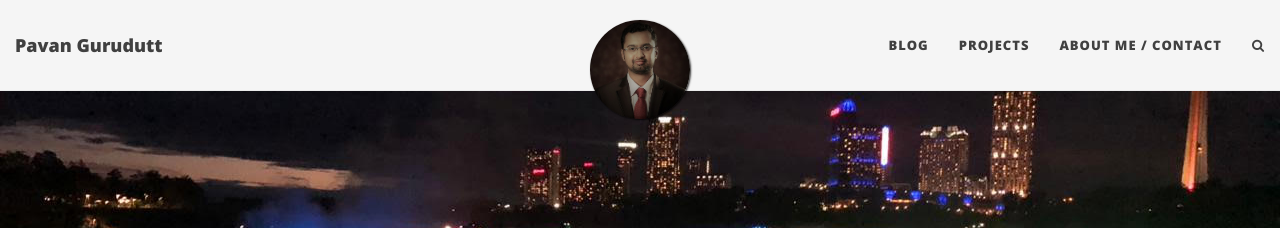
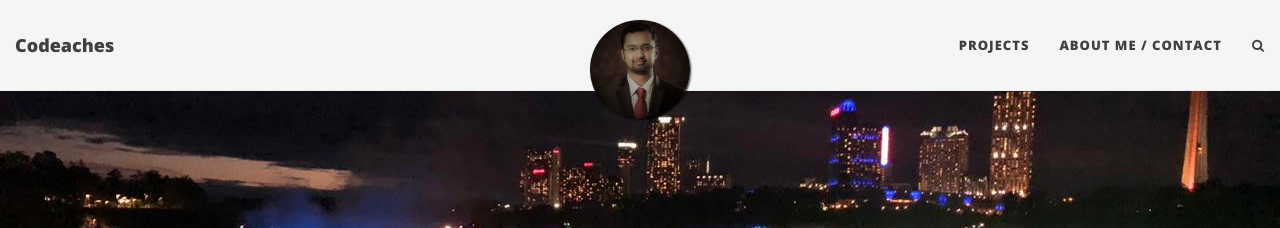
Before and after one commit to codeaches/codeaches.github.io, a Jekyll site: the page built from index.html, in a window 1280 px wide. Shown: the top 228 px of the page. Built offline with Jekyll 4.4.1, drawn with Linux system fonts in a browser that asks for light colours; nearby versions of some CDN libraries; the list of posts is cut into pages by our own code.

Commit message:
no message

```diff
--- a/_config.yml
+++ b/_config.yml
@@ -8,8 +8,8 @@ url: "https://codeaches.com"
 baseurl: ""
 
 # Brief name and description of the site
-title: Pavan Gurudutt
-description: "Java application programmer..."
+title: Codeaches
+description: "Java application programmer"
 
 # --- Outputting options --- #
 # More information can be found on Jekyll's site
@@ -17,7 +17,7 @@ timezone: "America/Phoenix"
 markdown: kramdown
 highlighter: rouge
 permalink: /blog/:title/
-paginate: 5
+paginate: 25
 paginate_path: "/page:num/"
 
 # --- Navigation bar options --- #
@@ -28,7 +28,6 @@ avatar: "/img/pavan.jpg"
 
 # List of links in the navigation bar
 navbar-links:
-  Blog: ""
   Projects: "projects"
   About Me / Contact: "aboutme"
 nav-search: "search"
```
